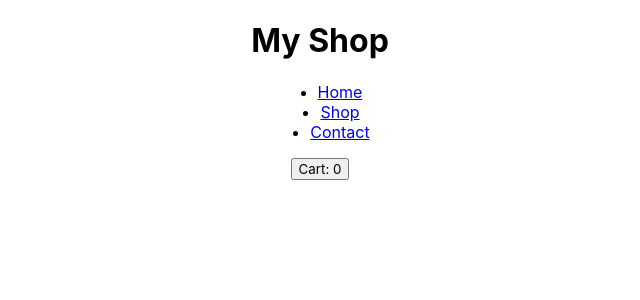
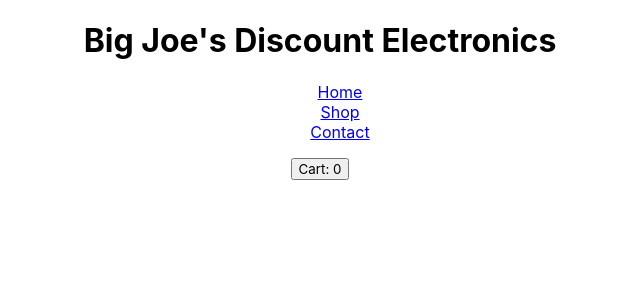
Before and after one commit to jandrews66/shopping-cart, a React (Vite) app: page / in a window 1280 px wide. Shown: the top 300 px of the page, without its empty margins (320-960 px from the left). Built offline with nearby package versions, Linux system fonts and the light colour scheme.

Commit message:
Edit addToCart to prevent duplicate products being added to cart. Instead increase quantity of exisiting product object if user tries to add the same product more than once.

```diff
--- a/src/index.css
+++ b/src/index.css
@@ -3,6 +3,10 @@
   place-items: center;
 }
 
+li {
+  list-style: none;
+}
+
 .highlight {
   border-color: blue;
 }
--- a/src/inputNum.jsx
+++ b/src/inputNum.jsx
@@ -10,12 +10,20 @@ export const InputNum = ({product, amount = 1, showAdd = true }) => {
 
     function addToCart(e){
         e.preventDefault()
-        product.quantity = quantity;
-        setCart([
-            ...cart,
-            product,
-        ])
         setQuantity(1)
+        const i = cart.findIndex(e => e.id == product.id)
+        //if product is already in cart, increase quantity of exisiting product object
+        if (i > -1){
+            cart[i].quantity += quantity;
+            setCart([...cart,])
+        } else {
+            product.quantity = quantity;
+            setCart([
+                ...cart,
+                product,
+            ])
+        }
+
     }
 
     function updateCart(e){
--- a/src/routes/root.jsx
+++ b/src/routes/root.jsx
@@ -12,7 +12,7 @@ export default function Root() {
 
     return (
         <>
-            <h1>My Shop</h1>
+            <h1>Big Joe's Discount Electronics</h1>
             <nav>
                 <ul>
                     <li>
--- a/src/routes/shop.jsx
+++ b/src/routes/shop.jsx
@@ -14,7 +14,6 @@ export default function Shop(){
 
     return (
         <>
-            <p>Shop</p>
             <Fetch
             setData={setData}
             setLoading={setLoading}
```
